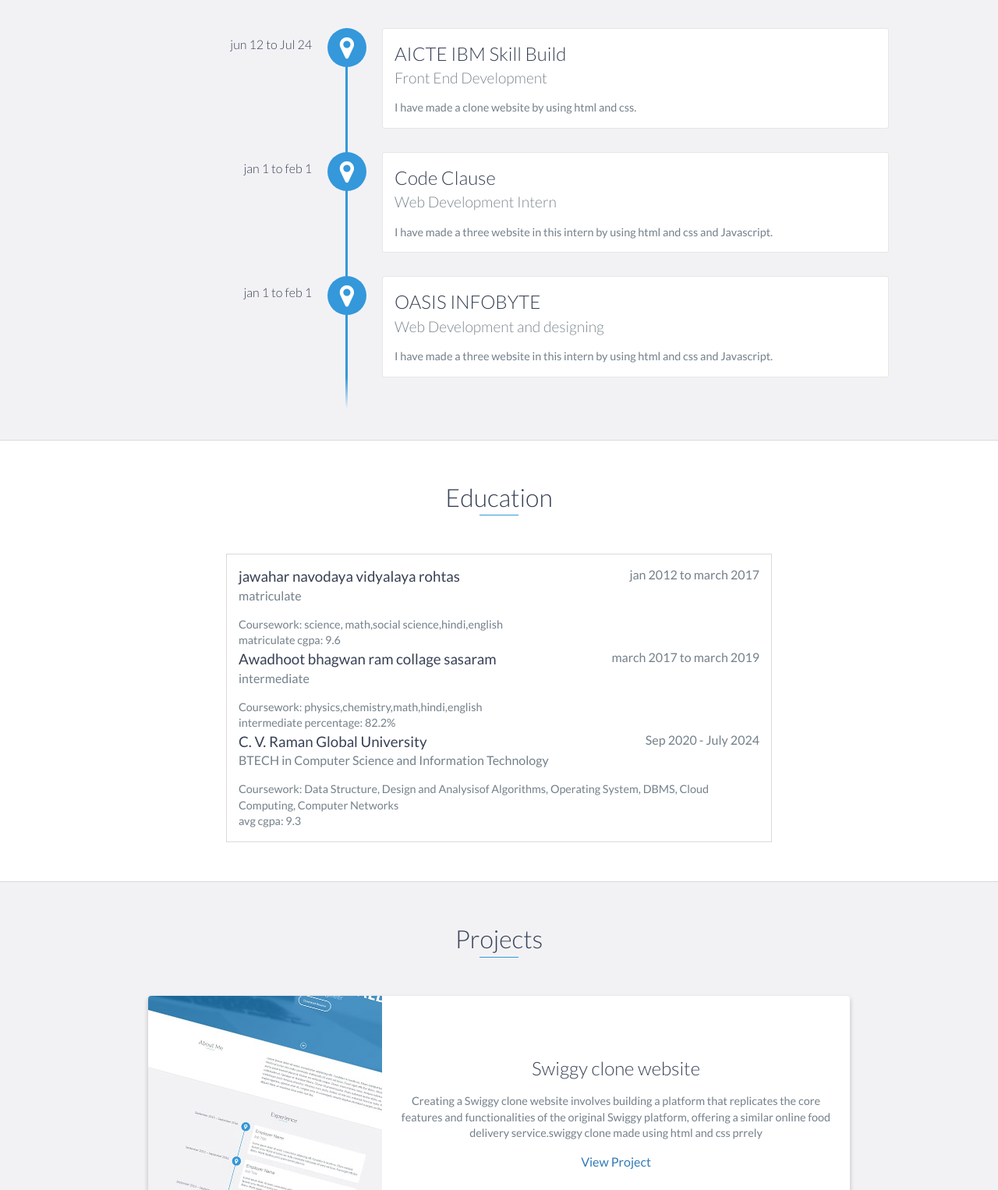
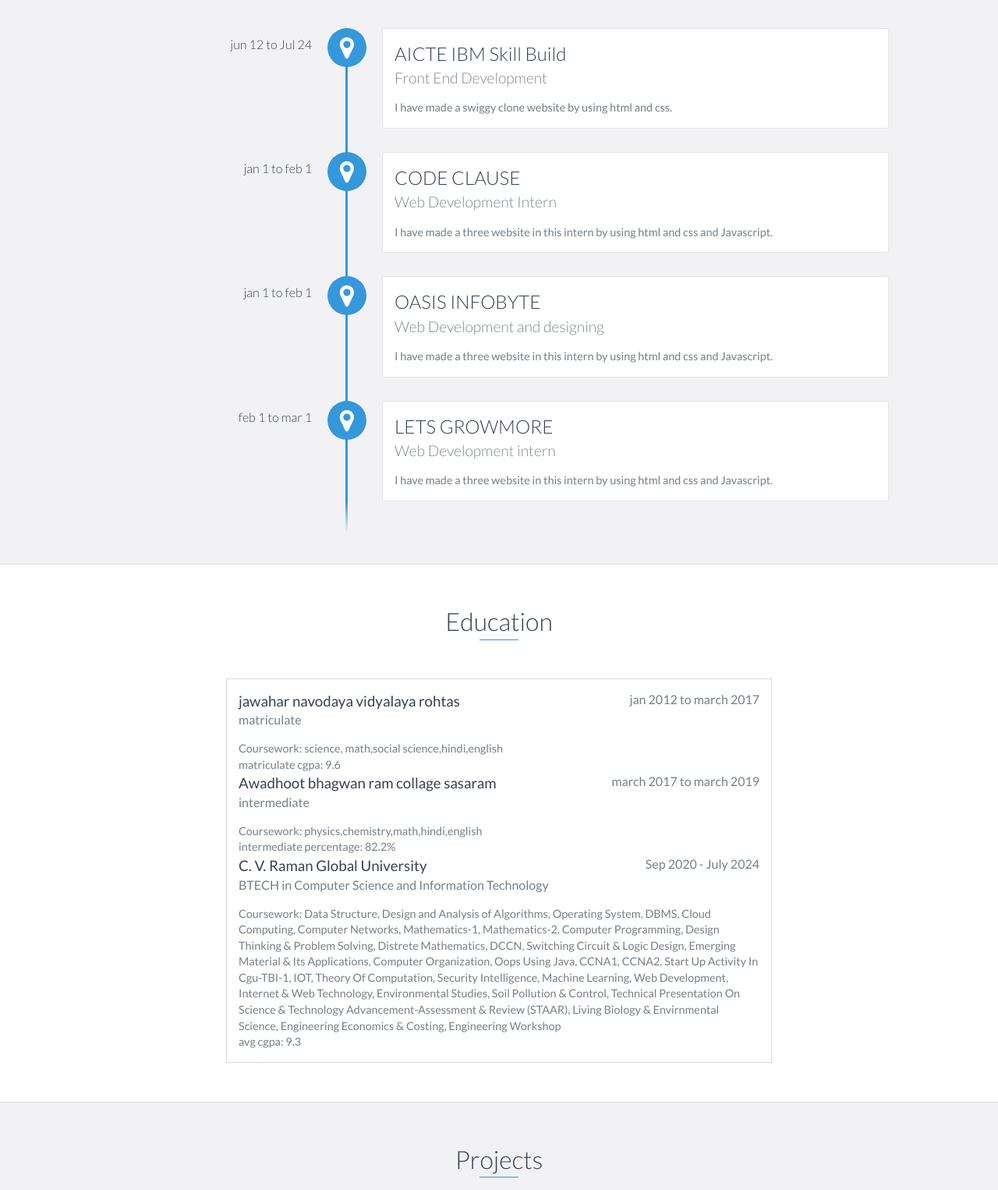
Before and after one commit to alok123111/personal_portfilio, a website: page index.html in a window 1280 px wide. Shown: the part 920-2446 px from the top of the page at 78% size. Drawn offline with nearby package versions, Linux system fonts and the light colour scheme.

Commit message:
Update index.html

```diff
--- a/index.html
+++ b/index.html
@@ -73,12 +73,12 @@
                 <h3>AICTE IBM Skill Build</h3>
                 <h4>Front End Development</h4>
                 <p>
-			I have made a clone website by using html and css.
+			I have made a swiggy clone website by using html and css.
                  </p>
             </div>
 
 		<div data-date="jan 1 to feb 1">
-                <h3>Code Clause</h3>
+                <h3>CODE CLAUSE</h3>
                 <h4>Web Development Intern</h4>
                 <p>
 			I have made a three website in this intern by using html and css and Javascript.
@@ -88,6 +88,14 @@
 		 <div data-date="jan 1 to feb 1">
                 <h3>OASIS INFOBYTE</h3>
                 <h4>Web Development and designing</h4>
+                <p>
+			I have made a three website in this intern by using html and css and Javascript.
+                 </p>
+            </div>
+
+		 <div data-date=" feb 1 to mar 1">
+                <h3>LETS GROWMORE</h3>
+                <h4>Web Development intern</h4>
                 <p>
 			I have made a three website in this intern by using html and css and Javascript.
                  </p>
@@ -128,7 +136,11 @@
             <span class="education-date">Sep 2020 - July 2024</span>
             <h4>BTECH in Computer Science and Information Technology </h4>
             <p>
-               Coursework: Data Structure, Design and Analysisof Algorithms, Operating System, DBMS, Cloud Computing, Computer Networks </p>
+               Coursework: Data Structure, Design and Analysis of Algorithms, Operating System, DBMS, Cloud Computing, Computer Networks, Mathematics-1, Mathematics-2,
+	    Computer Programming, Design Thinking & Problem Solving, Distrete Mathematics, DCCN, Switching Circuit & Logic Design, Emerging Material & Its Applications,
+	     Computer Organization, Oops Using Java, CCNA1, CCNA2, Start Up Activity In Cgu-TBI-1, IOT, Theory Of Computation, Security Intelligence, Machine Learning,
+	     Web Development, Internet & Web Technology, Environmental Studies, Soil Pollution & Control, Technical Presentation On Science & Technology Advancement-Assessment
+	     & Review (STAAR), Living Biology & Envirnmental Science, Engineering Economics & Costing, Engineering Workshop</p>
 		<p> avg cgpa: 9.3</p>
         </div>
         <!-- End .education-block -->
```
